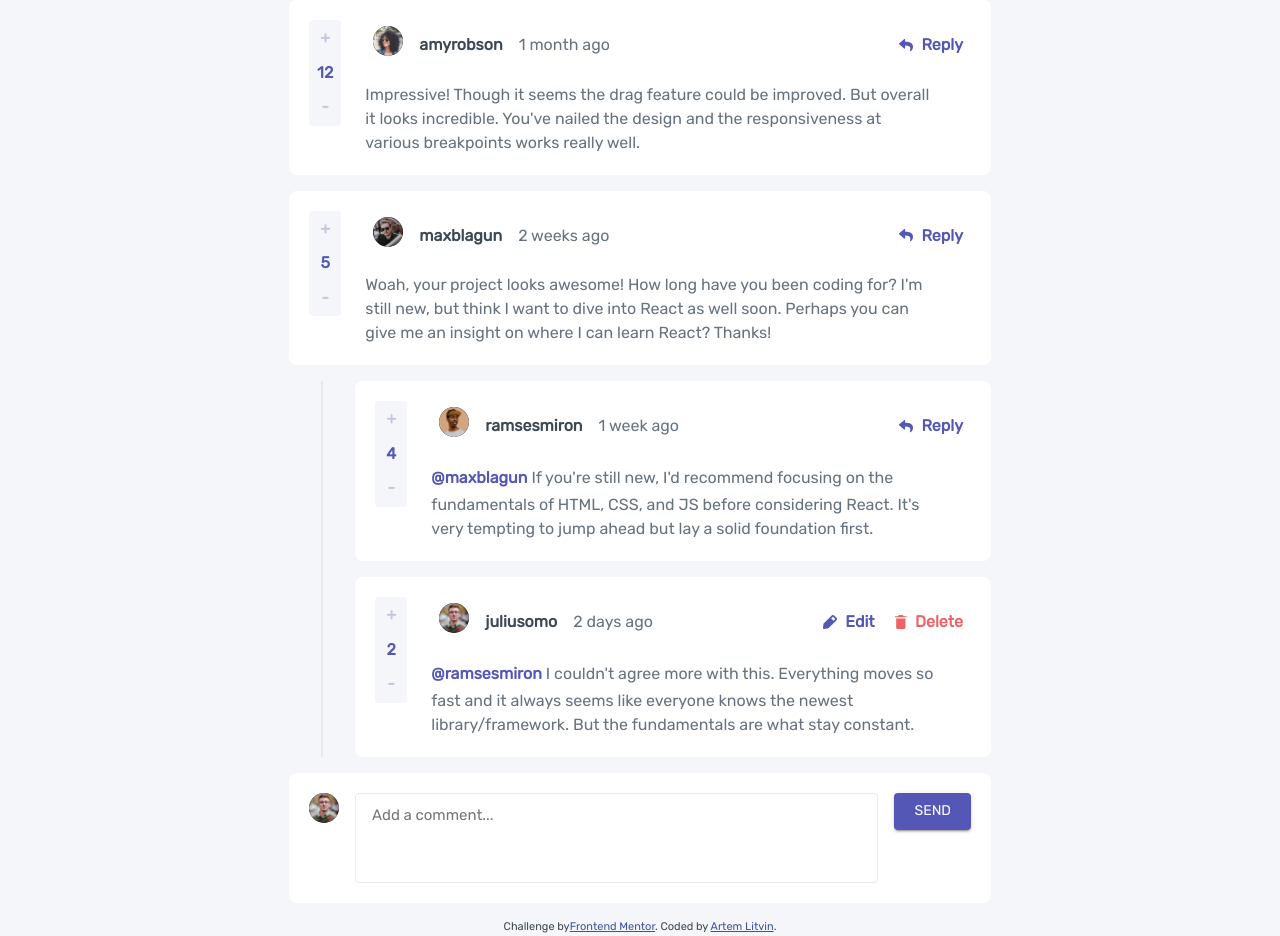
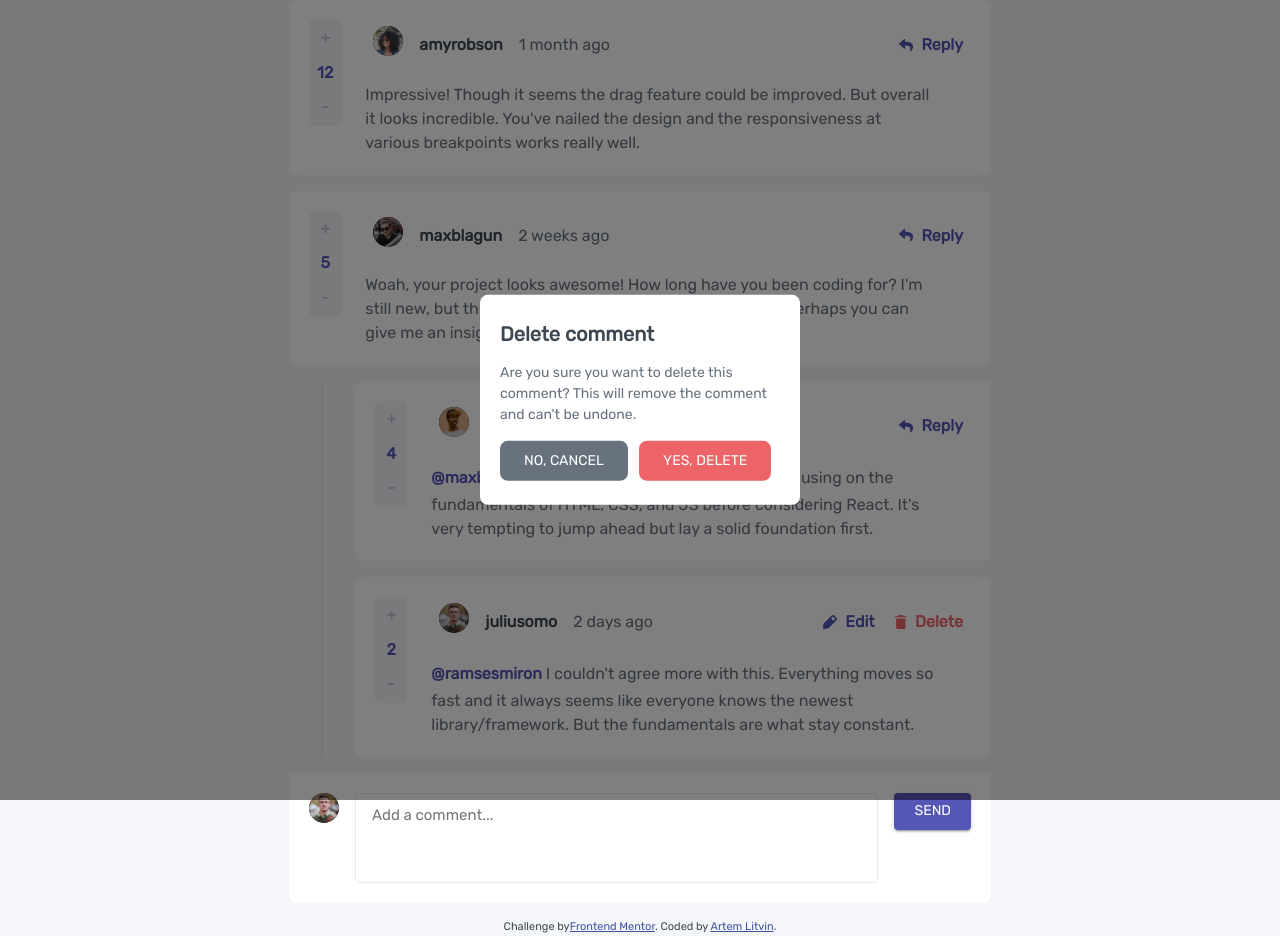
Before and after one commit to Artebah/interactive-comments-section, a React (Create React App) app: page / in a window 1280 px wide. Both pictures are taken after a click on the button "Delete". Built offline with nearby package versions, Linux system fonts and the light colour scheme; data requests are answered from the project's data file.

Commit message:
add delete popup

```diff
--- /dev/null
+++ b/src/components/DeletePopup.tsx
@@ -0,0 +1,81 @@
+import React from "react";
+import { Box, Button, Modal, Typography } from "@mui/material";
+
+interface DeleteButtonProps {
+  children: React.ReactNode;
+  isRed?: boolean;
+  onClick: () => void;
+}
+const DeleteButton = ({ children, isRed, onClick }: DeleteButtonProps) => {
+  return (
+    <Button
+      onClick={onClick}
+      sx={{
+        bgcolor: isRed ? "error.main" : "text.secondary",
+        color: "#fff",
+        py: 1,
+        px: 3,
+        borderRadius: 2,
+        ":hover": {
+          bgcolor: isRed ? "#ED787C" : "#838996",
+        },
+      }}>
+      {children}
+    </Button>
+  );
+};
+
+interface DeletePopupProps {
+  isOpen: boolean;
+  onClose: any;
+}
+export function DeletePopup({ isOpen, onClose }: DeletePopupProps) {
+  const buttonCancelHandle = () => {
+    onClose();
+  };
+  const buttonSubmitHandle = () => {
+    // відправка запиту на видалення
+    onClose();
+  };
+
+  return (
+    <Modal open={isOpen} onClose={onClose}>
+      <Box
+        sx={{
+          px: 2.5,
+          py: 3,
+          bgcolor: "#fff",
+          borderRadius: 2,
+          maxWidth: 320,
+          position: "absolute",
+          top: "50%",
+          left: "50%",
+          transform: "translate(-50%, -50%)",
+        }}>
+        <Typography
+          sx={{
+            fontSize: "1.25rem",
+            fontWeight: 700,
+            mb: 1.6,
+          }}>
+          Delete comment
+        </Typography>
+        <Typography
+          sx={{
+            color: "text.secondary",
+            mb: 2,
+            fontSize: "14px",
+          }}>
+          Are you sure you want to delete this comment? This will remove the comment and
+          can't be undone.
+        </Typography>
+        <Box sx={{ display: "flex", gap: 1.4 }}>
+          <DeleteButton onClick={buttonCancelHandle}>no, cancel</DeleteButton>
+          <DeleteButton onClick={buttonSubmitHandle} isRed>
+            yes, delete
+          </DeleteButton>
+        </Box>
+      </Box>
+    </Modal>
+  );
+}
--- a/src/components/comment/ButtonAction.tsx
+++ b/src/components/comment/ButtonAction.tsx
@@ -6,12 +6,14 @@ interface ButtonActionProps {
   iconSrc: string;
   iconAlt: string;
   isActionDelete?: boolean;
+  onClick?: () => void;
 }
 export function ButtonAction(props: ButtonActionProps) {
-  const { children, iconSrc, iconAlt, isActionDelete = false } = props;
+  const { children, iconSrc, iconAlt, isActionDelete = false, onClick } = props;
 
   return (
     <Button
+      onClick={onClick}
       sx={{
         textTransform: "capitalize",
         fontWeight: 700,
--- a/src/components/comment/ContentTop.tsx
+++ b/src/components/comment/ContentTop.tsx
@@ -1,3 +1,4 @@
+import React from "react";
 import { Box, Button, Typography } from "@mui/material";
 
 import { UserIcon } from "../UserIcon";
@@ -8,6 +9,7 @@ import { IUser } from "../../types/User";
 import ReplyIconSrc from "../../images/icon-reply.svg";
 import EditIconSrc from "../../images/icon-edit.svg";
 import DeleteIconSrc from "../../images/icon-delete.svg";
+import { DeletePopup } from "../DeletePopup";
 
 const ButtonActionUser = () => {
   return (
@@ -18,14 +20,30 @@ const ButtonActionUser = () => {
 };
 
 const ButtonsActionCurrentUser = () => {
+  const [isOpenDeletePopup, setIsOpenDeletePopup] = React.useState(false);
+
+  console.log(isOpenDeletePopup);
+
+  const openDeletePopup = () => {
+    setIsOpenDeletePopup(true);
+  };
+  const closeDeletePopup = () => {
+    setIsOpenDeletePopup(false);
+  };
+
   return (
     <Box sx={{ display: "flex", gap: 1 }}>
       <ButtonAction iconAlt="Edit" iconSrc={EditIconSrc}>
         Edit
       </ButtonAction>
-      <ButtonAction iconAlt="Delete" iconSrc={DeleteIconSrc} isActionDelete>
+      <ButtonAction
+        onClick={openDeletePopup}
+        iconAlt="Delete"
+        iconSrc={DeleteIconSrc}
+        isActionDelete>
         Delete
       </ButtonAction>
+      <DeletePopup isOpen={isOpenDeletePopup} onClose={closeDeletePopup} />
     </Box>
   );
 };
```
Also changed, not shown: 1 other file (tests, documents, lock files or other folders).
